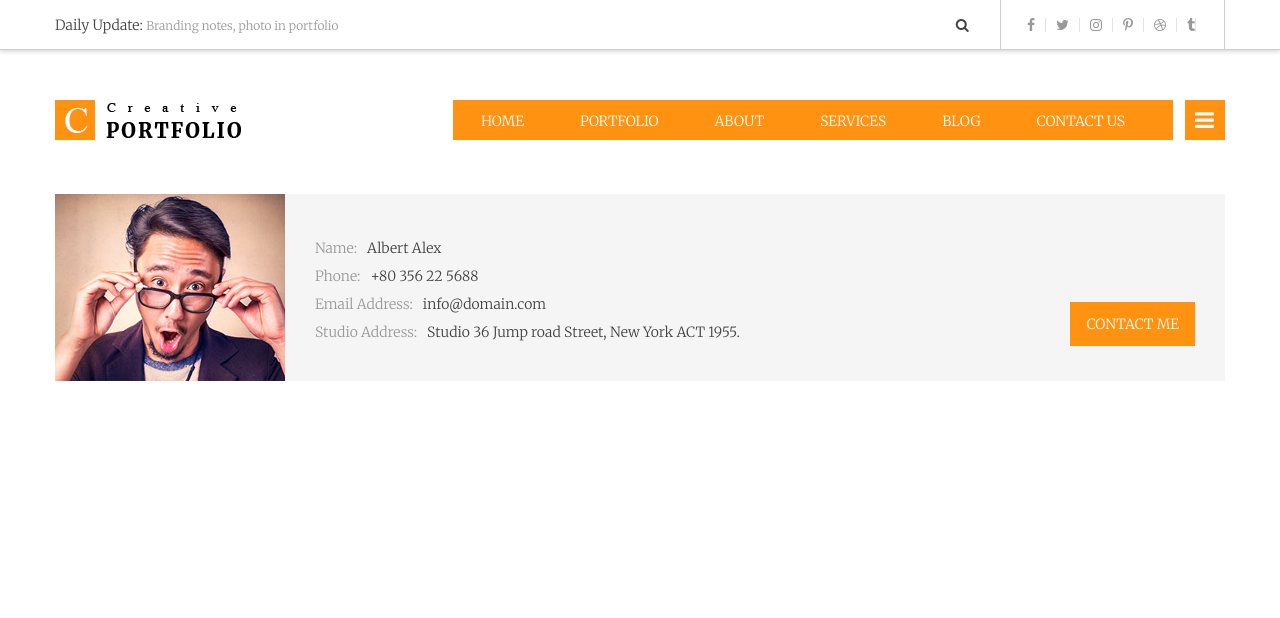
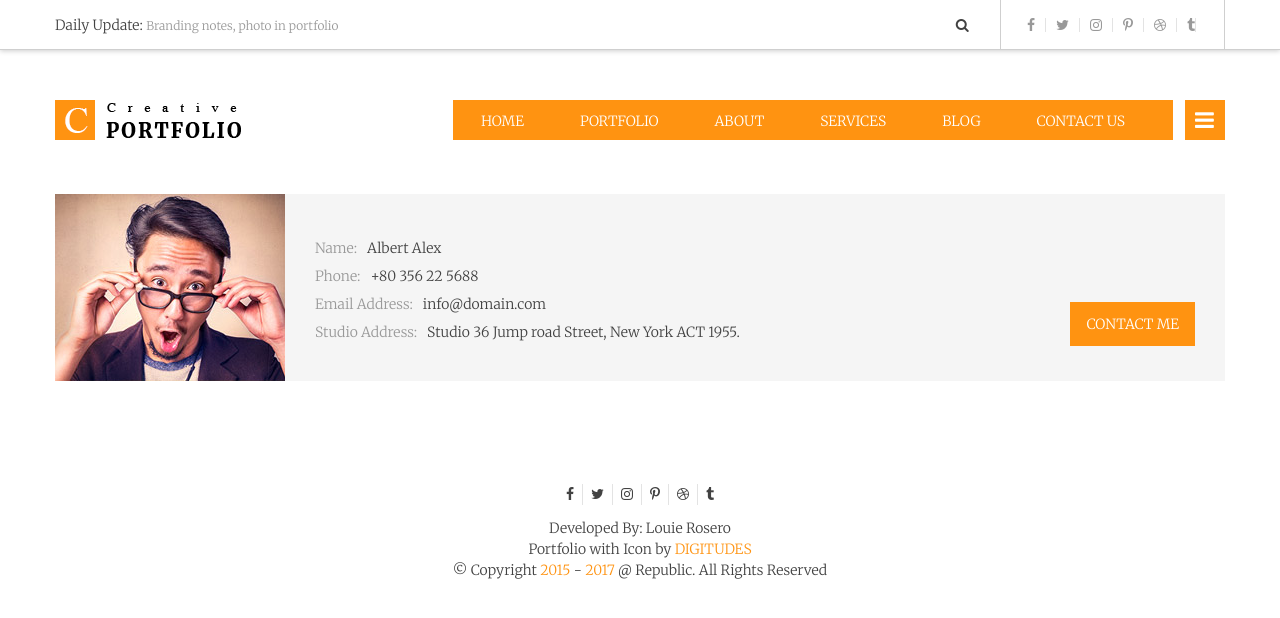
Before and after one commit to louierosero/100_Days_Website_Training, a plain HTML site: page 2-Creative_Portfolio/index.html in a window 1280 px wide. Drawn offline with Linux system fonts and the light colour scheme.

Commit message:
2 - Creative Portfolio
Add the Footer Section

```diff
--- a/2-Creative_Portfolio/css/style.css
+++ b/2-Creative_Portfolio/css/style.css
@@ -189,3 +189,36 @@ body {
   right: 30px;
   bottom: 0;
 }
+
+/* Footer */
+.footer {
+  text-align: center;
+  line-height: 1.5;
+  margin: 98px auto 96px;
+}
+
+.footer ul {
+  width: 164px;
+  height: 14px;
+  margin: 0 auto 20px;
+}
+
+.footer ul li {
+  float: left;
+  padding: 0 8px;
+  border-right: 1px solid #e3e3e3;
+}
+
+.footer ul li:last-of-type {
+  border-right: none;
+}
+
+.footer ul li a {
+  color: #424242;
+}
+
+.footer ul li a:hover,
+.footer p a,
+.footer p span {
+  color: #ff9311;
+}
--- a/2-Creative_Portfolio/index.html
+++ b/2-Creative_Portfolio/index.html
@@ -64,8 +64,22 @@
       <p>Email Address:<span>info@domain.com</span></p>
       <p>Studio Address:<span>Studio 36 Jump road Street, New York ACT 1955.</span></p>
       <a href="#">CONTACT ME</a>
-    </div>
-
+    </div> <!-- / .info-txt -->
   </div> <!-- / .info-block -->
+  <div class="clearfix"></div> <!-- / .clearfix -->
+  <div class="footer container">
+      <ul>
+        <li><a class="fb" href="#"><i class="fa fa-facebook" aria-hidden="true"></i></a></li>
+        <li><a href="#"><i class="fa fa-twitter" aria-hidden="true"></i></a></li>
+        <li><a href="#"><i class="fa fa-instagram" aria-hidden="true"></i></a></li>
+        <li><a href="#"><i class="fa fa-pinterest-p" aria-hidden="true"></i></a></li>
+        <li><a href="#"><i class="fa fa-dribbble" aria-hidden="true"></i></a></li>
+        <li><a class="thumblr" href="#"><i class="fa fa-tumblr" aria-hidden="true"></i></a></li>
+      </ul>
+      <div class="clearfix"></div> <!-- / .clearfix -->
+      <h5>Developed By: Louie Rosero</h5>
+      <p>Portfolio with Icon by <a href="http://uifuse.com/creative-portfolio-psd-template/">DIGITUDES</a></p>
+      <p>&copy; Copyright <span>2015</span> - <span>2017</span> @ Republic. All Rights Reserved</p>
+  </div> <!-- / .footer -->
 </body>
 </html>
```
